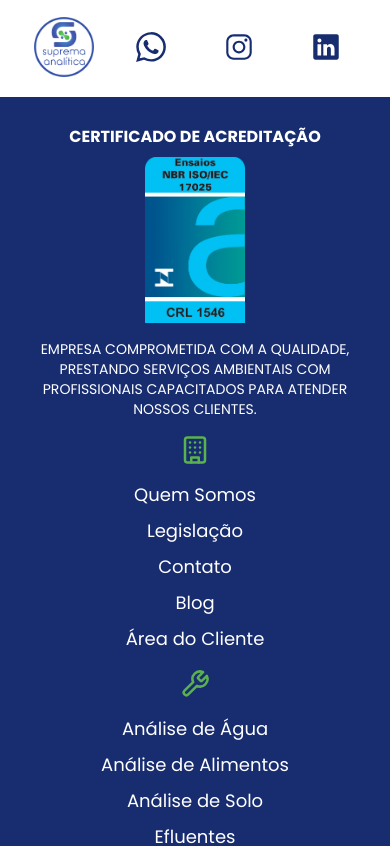
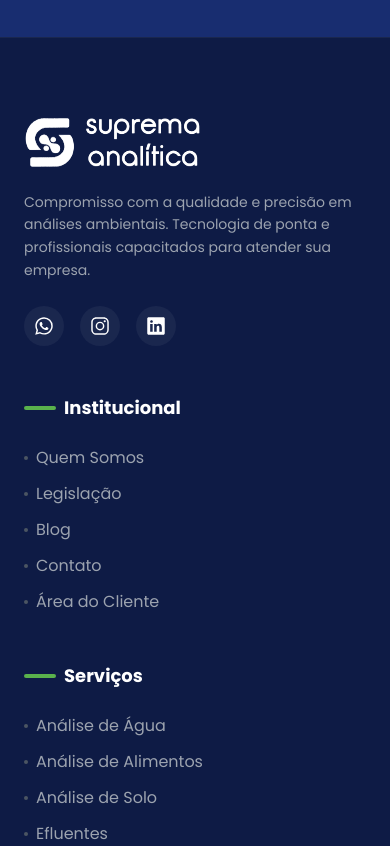
Before and after one commit to marcossbento/suprema-website-next, a Next.js app: page / in a window 390 px wide. Shown: the part 10860-11706 px from the top of the page. Built offline with nearby package versions, Linux system fonts and the light colour scheme.

Commit message:
refactor: Update service cards styling and animation, and refactor footer with a new layout and updated links.

```diff
--- a/components/footer-sup.tsx
+++ b/components/footer-sup.tsx
@@ -2,184 +2,166 @@
 
 import Image from 'next/image';
 import Link from 'next/link';
-import { IoLogoInstagram, IoLogoLinkedin } from 'react-icons/io';
-import { IoLogoWhatsapp } from "react-icons/io5";
-import {
-    Wrench,
-    MapPin,
-    Building
-} from 'lucide-react';
-
+import { IoLogoInstagram, IoLogoLinkedin, IoLogoWhatsapp } from 'react-icons/io5';
+import { MapPin, Mail, Phone } from 'lucide-react';
 
 export default function Footer() {
+    const currentYear = new Date().getFullYear();
 
-    const footerItems = [
-        {
-            id: 1,
-            title: "CERTIFICADO DE ACREDITAÇÃO",
-            content: (
-                <div className='flex flex-col items-center'>
+    const socialLinks = [
+        { icon: IoLogoWhatsapp, href: "https://api.whatsapp.com/send?phone=5516991466550&text=Ol%C3%A1.%20Estava%20navegando%20pelo%20site%20da%20Suprema%20Anal%C3%ADtica%20e%20gostaria%20de%20atendimento." },
+        { icon: IoLogoInstagram, href: "https://www.instagram.com/suprema.analitica/" },
+        { icon: IoLogoLinkedin, href: "https://br.linkedin.com/company/acqua-boom-saneamento-ambiental" },
+    ];
+
+    const quickLinks = [
+        { title: "Quem Somos", href: "/quem-somos" },
+        { title: "Legislação", href: "/legislacao" },
+        { title: "Blog", href: "/blog" },
+        { title: "Contato", href: "#contato" },
+        { title: "Área do Cliente", href: "https://portal.mylimsweb.cloud/Login" },
+    ];
+
+    const services = [
+        { title: "Análise de Água", href: "/analise-de-agua" },
+        { title: "Análise de Alimentos", href: "/analise-de-alimentos" },
+        { title: "Análise de Solo", href: "/analise-de-solo" },
+        { title: "Efluentes", href: "/efluentes" },
+        { title: "Limpeza de Reservatórios", href: "/limpeza-e-higienização" },
+        { title: "Cosméticos", href: "/cosmeticos" },
+    ];
+
+    return (
+        <footer className="bg-primary-dark text-white pt-20 pb-10 border-t border-white/5">
+            <div className="container px-6 md:px-12 mx-auto">
+                <div className="grid grid-cols-1 md:grid-cols-2 lg:grid-cols-4 gap-12 mb-16">
+                    {/* Brand Column */}
+                    <div className="space-y-6">
+                        <Link href="/" className="block w-48">
+                            <Image
+                                src="/logoSupremaHorizontal.svg"
+                                alt="Suprema Analítica"
+                                width={180}
+                                height={45}
+                                unoptimized
+                                className="object-contain brightness-0 invert"
+                            />
+                        </Link>
+                        <p className="text-gray-400 text-sm leading-relaxed">
+                            Compromisso com a qualidade e precisão em análises ambientais. Tecnologia de ponta e profissionais capacitados para atender sua empresa.
+                        </p>
+                        <div className="flex gap-4">
+                            {socialLinks.map((social, index) => (
+                                <a
+                                    key={index}
+                                    href={social.href}
+                                    target="_blank"
+                                    rel="noopener noreferrer"
+                                    className="w-10 h-10 rounded-full bg-white/5 flex items-center justify-center text-white hover:bg-greenSup hover:scale-110 transition-all duration-300"
+                                >
+                                    <social.icon size={20} />
+                                </a>
+                            ))}
+                        </div>
+                    </div>
+
+                    {/* Quick Links */}
+                    <div>
+                        <h3 className="text-lg font-bold mb-6 text-white flex items-center gap-2">
+                            <span className="w-8 h-1 bg-greenSup rounded-full"></span>
+                            Institucional
+                        </h3>
+                        <ul className="space-y-3">
+                            {quickLinks.map((link, index) => (
+                                <li key={index}>
+                                    <Link
+                                        href={link.href}
+                                        className="text-gray-400 hover:text-greenSup transition-colors flex items-center gap-2 group"
+                                    >
+                                        <span className="w-1 h-1 rounded-full bg-gray-600 group-hover:bg-greenSup transition-colors"></span>
+                                        {link.title}
+                                    </Link>
+                                </li>
+                            ))}
+                        </ul>
+                    </div>
+
+                    {/* Services */}
+                    <div>
+                        <h3 className="text-lg font-bold mb-6 text-white flex items-center gap-2">
+                            <span className="w-8 h-1 bg-greenSup rounded-full"></span>
+                            Serviços
+                        </h3>
+                        <ul className="space-y-3">
+                            {services.map((service, index) => (
+                                <li key={index}>
+                                    <Link
+                                        href={service.href}
+                                        className="text-gray-400 hover:text-greenSup transition-colors flex items-center gap-2 group"
+                                    >
+                                        <span className="w-1 h-1 rounded-full bg-gray-600 group-hover:bg-greenSup transition-colors"></span>
+                                        {service.title}
+                                    </Link>
+                                </li>
+                            ))}
+                        </ul>
+                    </div>
+
+                    {/* Certification & Location */}
+                    <div className="space-y-8">
+                        <div>
+                            <h3 className="text-lg font-bold mb-6 text-white flex items-center gap-2">
+                                <span className="w-8 h-1 bg-greenSup rounded-full"></span>
+                                Acreditação
+                            </h3>
                             <a
                                 href="http://www.inmetro.gov.br/laboratorios/rble/docs/CRL1546.pdf"
                                 target="_blank"
                                 rel="noopener noreferrer"
+                                className="inline-block bg-white/5 border border-white/10 p-4 rounded-xl hover:bg-white/10 transition-all duration-300"
                             >
                                 <Image
                                     src="/creditacao.webp"
                                     alt="Certificado de Acreditação"
-                            width={100}
-                            height={40}
-                            className="object-contain mb-4"
+                                    width={120}
+                                    height={50}
+                                    className="object-contain"
                                 />
                             </a>
-                    <p className="text-sm text-center ">
-                        EMPRESA COMPROMETIDA COM A QUALIDADE, PRESTANDO SERVIÇOS AMBIENTAIS COM PROFISSIONAIS CAPACITADOS PARA ATENDER NOSSOS CLIENTES.
-                    </p>
                         </div>
-            ),
-        },
-        {
-            id: 2,
-            icon: Building,
-            links: [
-                { title: "Quem Somos", href: "/quem-somos" },
-                { title: "Legislação", href: "/legislacao" },
-                { title: "Contato", href: "#contato" },
-                { title: "Blog", href: "/blog" },
-                { title: "Área do Cliente", href: "https://portal.mylimsweb.cloud/Login" }
-            ]
-        },
-        {
-            id: 3,
-            icon: Wrench,
-            links: [
-                { title: "Análise de Água", href: "/analise-de-agua" },
-                { title: "Análise de Alimentos", href: "/analise-de-alimentos" },
-                { title: "Análise de Solo", href: "/analise-de-solo" },
-                { title: "Efluentes", href: "/efluentes" },
-                { title: "Limpeza e Higienização de Reservatórios e caminhões", href: "/limpeza-e-higienização" },
-                { title: "Cosméticos", href: "/cosmeticos" },
-                { title: "Amostragem", href: "/amostragem" },
-                { title: "Outros Serviços", href: "/outros-servicos" }
-            ]
-        },
-        {
-            id: 4,
-            icon: MapPin,
-            title: "Localização",
-            content: (
-                <div
-                    className='flex flex-col items-center gap-4'
-                >
+                        <div>
+                            <h3 className="text-lg font-bold mb-4 text-white flex items-center gap-2">
+                                <span className="w-8 h-1 bg-greenSup rounded-full"></span>
+                                Localização
+                            </h3>
                             <a
                                 href="https://maps.app.goo.gl/vmSk3RHwH4WKenSe7"
                                 target="_blank"
-                        className='hover:text-greenSup transition duration-300'
+                                rel="noopener noreferrer"
+                                className="group flex items-start gap-3 text-gray-400 hover:text-greenSup transition-colors"
                             >
-                        Av. Infante Dom Henrique, 494 Vila José Bonifácio Araraquara - SP | CEP: 14802-060
+                                <MapPin className="shrink-0 mt-1 text-greenSup group-hover:animate-bounce" size={20} />
+                                <span className="text-sm leading-relaxed">
+                                    Av. Infante Dom Henrique, 494<br />
+                                    Vila José Bonifácio<br />
+                                    Araraquara - SP | CEP: 14802-060
+                                </span>
                             </a>
-                    <Image
-                        src="/brasilFlag.png"
-                        alt="Bandeira do Brasil"
-                        width={40}
-                        height={40}
-                        className="object-contain"
-                    />
-                    <p>
-
-                    </p>
                         </div>
-            ),
-        }
-    ];
-
-
-
-    return (
-        <footer className="text-sm text-center ">
-            {/* FOOTER CONTACT */}
-            <div className="footer-contact bg-white flex items-center justify-around p-5 md:p-10">
-                <Link
-                    href="/"
-                    className='flex justify-center w-1/4'
-                >
-                    <Image
-                        src="/SupremaIcon.png"
-                        alt="Logo Suprema"
-                        width={60}
-                        height={60}
-                        className="object-contain"
-                    />
-                </Link>
-
-                <Link
-                    href="https://api.whatsapp.com/send?phone=5516991466550&text=Ol%C3%A1.%20Estava%20navegando%20pelo%20site%20da%20Suprema%20Anal%C3%ADtica%20e%20gostaria%20de%20atendimento."
-                    target="_blank"
-                    className="flex justify-center w-1/4 text-primary hover:text-primary-dark transition duration-300"
-                >
-                    <IoLogoWhatsapp size={34} />
-                </Link>
-
-                <Link
-                    href="https://www.instagram.com/suprema.analitica/"
-                    target="_blank"
-                    className="flex justify-center w-1/4 text-primary hover:text-primary-dark transition duration-300"
-                >
-                    <IoLogoInstagram size={34} />
-                </Link>
-
-                <Link
-                    href="https://br.linkedin.com/company/acqua-boom-saneamento-ambiental"
-                    target="_blank"
-                    className="flex justify-center w-1/4 text-primary hover:text-primary-dark transition duration-300"
-                >
-                    <IoLogoLinkedin size={34} />
-                </Link>
+                    </div>
                 </div>
 
-            {/* FOOTER INFO */}
-            <div className="footer-info bg-primary p-5 md:p-10 flex flex-col md:flex-row md:items-start md:justify-around">
-                {footerItems.map((item) => (
-                    <div
-                        key={item.id}
-                        className={`md:w-1/4 text-white gap-2 my-2 ${item.id === 1 ? 'footer-item1' : 'footer-item2'
-                            } flex flex-col items-center`}
-                    >
-                        {/* Ícone (se existir) */}
-                        {item.icon && (
-                            <item.icon
-                                size={30}
-                                className="text-greenSup"
-                            />
-                        )}
-
-                        {/* Título */}
-                        <h3 className="text-base font-bold">{item.title}</h3>
-
-                        {/* Conteúdo ou links */}
-                        {item.content ? (
-                            item.content
-                        ) : (
-                            <nav className="flex flex-col gap-2">
-                                {item.links?.map((link, index) => (
-                                    <Link
-                                        key={index}
-                                        href={link.href}
-                                        className="text-white text-lg hover:text-greenSup transition"
-                                    >
-                                        {link.title}
-                                    </Link>
-                                ))}
-                            </nav>
-                        )}
+                {/* Bottom Bar */}
+                <div className="pt-8 border-t border-white/10 flex flex-col md:flex-row items-center justify-between gap-4 text-sm text-gray-500">
+                    <p>
+                        Copyright &copy; {currentYear} <span className="text-white font-medium">Suprema Analítica</span>. Todos os direitos reservados.
+                    </p>
+                    <div className="flex items-center gap-6">
+                        <Link href="/privacidade" className="hover:text-white transition-colors">Privacidade</Link>
+                        <Link href="/termos" className="hover:text-white transition-colors">Termos de Uso</Link>
                     </div>
-                ))}
                 </div>
-
-            {/* COPYRIGHT */}
-            <p className="bg-[#01377d] text-white py-3 text-center text-xs">
-                Copyright &copy; {new Date().getFullYear()} Suprema Analítica. Todos os Direitos Reservados
-            </p>
+            </div>
         </footer>
     );
 }
--- a/components/header-sup.tsx
+++ b/components/header-sup.tsx
@@ -173,11 +173,12 @@ export const Header = () => {
             </Link>
             <Link href={"https://portal.mylimsweb.cloud/Login"} target="_blank" rel="noopener noreferrer">
               <Button variant="outline" className={cn(
-                "rounded-full font-bold transition-all duration-300",
+                "rounded-full font-bold transition-all duration-300 relative overflow-hidden group",
                 isScrolled ? "h-9 px-4 text-sm" : "h-11 px-6 text-base",
                 "border-primary text-primary hover:bg-primary hover:text-white hover:scale-105"
               )}>
-                Área do Cliente
+                <span className="relative z-10">Área do Cliente</span>
+                <div className="absolute inset-0 -translate-x-full group-hover:animate-[shimmer_1.5s_infinite] bg-gradient-to-r from-transparent via-white/25 to-transparent z-0" />
               </Button>
             </Link>
           </div>
@@ -271,8 +272,9 @@ export const Header = () => {
                     </Button>
                   </Link>
                   <Link href="https://portal.mylimsweb.cloud/Login" target="_blank">
-                    <Button variant="outline" className="w-full py-6 rounded-full border-2 border-primary text-primary font-bold text-lg hover:bg-primary hover:text-white transition-all">
-                      Área do Cliente
+                    <Button variant="outline" className="w-full py-6 rounded-full border-2 border-primary text-primary font-bold text-lg hover:bg-primary hover:text-white transition-all relative overflow-hidden group">
+                      <span className="relative z-10">Área do Cliente</span>
+                      <div className="absolute inset-0 -translate-x-full group-hover:animate-[shimmer_1.5s_infinite] bg-gradient-to-r from-transparent via-white/25 to-transparent z-0" />
                     </Button>
                   </Link>
                 </div>
```
Also changed, not shown: components/service-cards.tsx (+7 -2 lines). Lines whose indentation alone changed are shown as unchanged.
